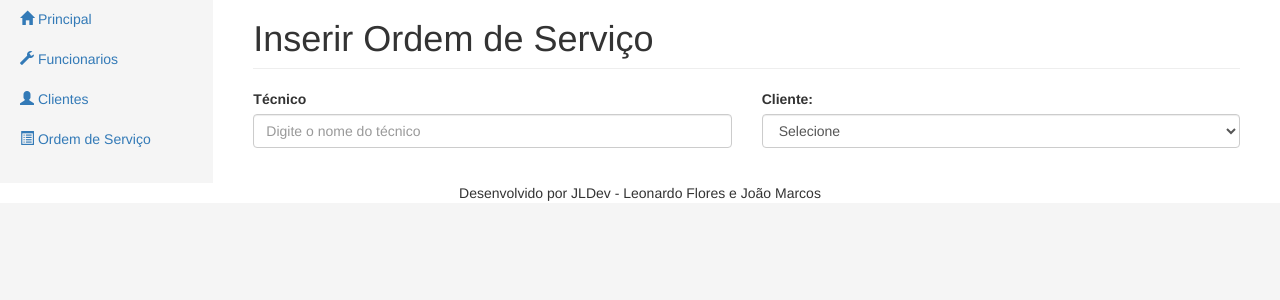
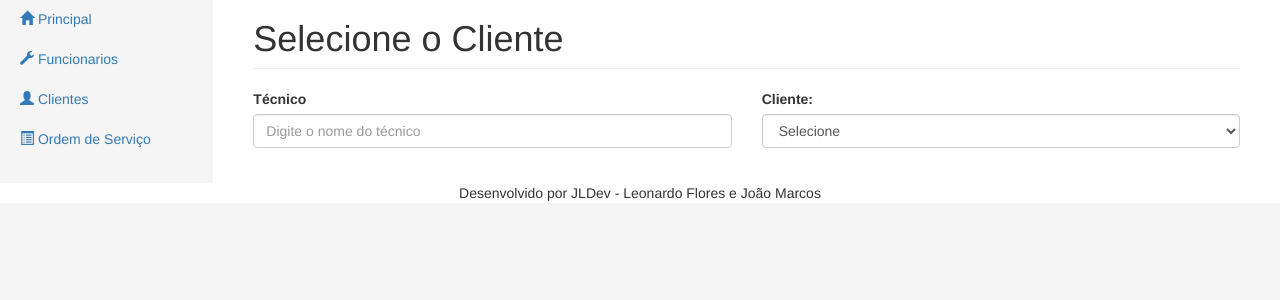
Before and after one commit to TecSecret/OSManager, a PHP site: page /os/selecionar_cliente.php in a window 1280 px wide. Shown: the part 51-351 px from the top of the page. Run offline with PHP 8.4, Linux system fonts and the light colour scheme; data that the repository does not hold is empty; some libraries are stand-ins or nearby versions.

Commit message:
Editando cabecalho e titulos

```diff
--- a/os/editar_os.php
+++ b/os/editar_os.php
@@ -79,7 +79,7 @@ if(empty($_POST['os'])){
             <?php include '../includes/navbar_lateral.php';?>
             <div class="col-sm-9 col-md-10 main">
                 <h1 class="page-header">
-                    Editar Funcionário
+                    Editar Ordem de Serviço
                 </h1>
                 <?php include 'includes/form_alterar.php';?>
             </div>
--- a/os/selecionar_cliente.php
+++ b/os/selecionar_cliente.php
@@ -23,7 +23,7 @@ $dados = mysql_query($query, $data) or die(mysql_error());
             <?php include '../includes/navbar_lateral.php';?>
             <div class="col-sm-9 col-md-10 main">
                 <h1 class="page-header">
-                    Inserir Ordem de Serviço
+                    Selecione o Cliente
                 </h1>
                 <?php include 'includes/form_selecionar.php';?>
             </div>
```
